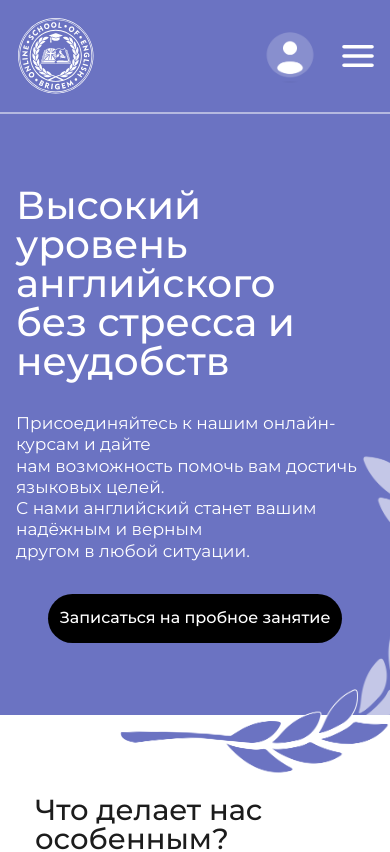
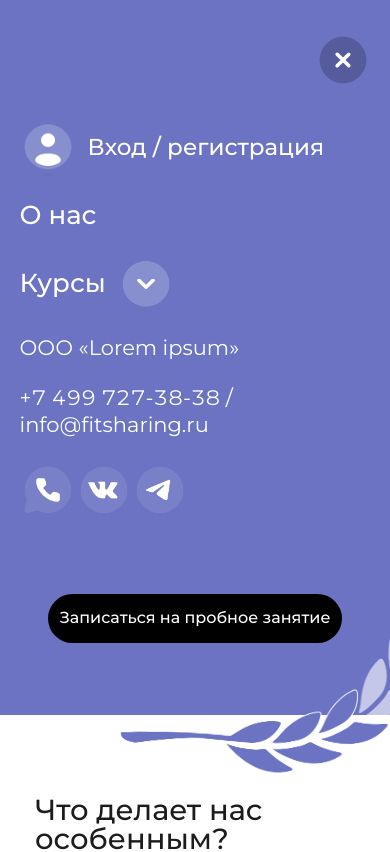
Before and after one commit to fedas25/react_capitalschool, a React app: page / in a window 390 px wide. Shown: the top 852 px of the page. Built offline with nearby package versions, Linux system fonts and the light colour scheme.

Commit message:
I made the mobile menu drop down

```diff
--- a/src/components/layout/navigation/NavBar/LoginRegistration.jsx
+++ b/src/components/layout/navigation/NavBar/LoginRegistration.jsx
@@ -38,13 +38,13 @@ const Pointer = styled.span`
 cursor: pointer;
 `;
 
-export default function Сourses({ handlerEntry, props }) {
+export default function Сourses({ handlerEntry, handlershowMenu }) {
     const isMobile = useMediaQuery({query: '(max-width: 768px)'})
 
     return (
         <Container>
             <ProfileIconStyled />
-            {isMobile && <Burger src={burger} alt='drop-down menu' />}
+            {isMobile && <Burger onClick={handlershowMenu} src={burger} alt='drop-down menu' />}
             {!isMobile &&
             <Pointer>
                 <Font1920h6 onClick={handlerEntry} white={+true}>Вход / регистрация</Font1920h6>
--- a/src/components/layout/navigation/NavBar/MobileView.jsx
+++ b/src/components/layout/navigation/NavBar/MobileView.jsx
@@ -14,6 +14,8 @@ const Container = styled.div`
     position: absolute;
     right: 0px;
     top: 0px;
+    top: ${(props) => props.isShown == false ? "0px" : "-590px"};
+    transition: top 400ms;
     width: 100%;
     padding: 32px 0 72px 0;
     z-index: 1;
@@ -72,7 +74,7 @@ const DropDownListCourses = styled.div`
     transition: max-height 300ms ease-in-out, margin 300ms ease-in-out;
 `;
 
-export default function ({ handler, isShown }) {
+export default function ({ handlerClosures, isShown }) {
     const [isListShow, setIsListShow] = useState(false);
 
     function changeListShow() {
@@ -83,11 +85,13 @@ export default function ({ handler, isShown }) {
 
     const listСourses = courses.map((courseName) => <H5 teacher white>{courseName}</H5>)
 
-    const maxHeightDropDownListCourses = (28 * courses.length) + ((courses.length - 1) * 20);
+    const maxHeightDropDownListCourses = (28 * courses.length) + ((courses.length - 1) * 20) +28;
+    // сделать добавление max-height при длинных названиях курсов 28px за каждый длинный курс
+    // который идёт в 2 строчки
 
     return (
-        <Container>
-            <img src={CrossExit} alt="alt" className='cross-exit' />
+        <Container isShown={isShown}>
+            <img src={CrossExit} onClick={handlerClosures} alt="alt" className='cross-exit' />
             <div className='login-registration'>
                 <img src={profileIcon} alt="profileIcon" />
                 <H5 teacher white>Вход / регистрация</H5>
--- a/src/components/layout/navigation/NavBar/index.jsx
+++ b/src/components/layout/navigation/NavBar/index.jsx
@@ -2,7 +2,7 @@ import React, { useState, useEffect } from 'react';
 import { useMediaQuery } from 'react-responsive';
 import styled from "styled-components";
 import logo from './../../../../assets/logo.svg';
-import Menu from "./menuItems";
+import Menu from "./MenuItems";
 import H4 from "./../../../fonts/desktop/1920_h4"
 
 const Contaier = styled.div`
@@ -82,13 +82,11 @@ export default function NavBar({ courses, handlerEntry }) {
                 <Menu showCourses={show} handle={animationHandler} handlerEntry={handlerEntry} />
             </Contaier>
             {!isMobile &&
-                <>
-                    <ContainerlistCourses showCourses={show}>
-                        <List>
-                            {listCourses}
-                        </List>
-                    </ContainerlistCourses>
-                </>
+                <ContainerlistCourses showCourses={show}>
+                    <List>
+                        {listCourses}
+                    </List>
+                </ContainerlistCourses>
             }
         </>
     );
--- a/src/components/layout/navigation/NavBar/menuItems.jsx
+++ b/src/components/layout/navigation/NavBar/menuItems.jsx
@@ -1,9 +1,10 @@
-import React from 'react';
+import React, {useState} from 'react';
 import styled from 'styled-components';
 import AboutUs from './AboutUs';
 import Courses from './Сourses';
 import Contacts from "./Contacts";
 import LoginRegistration from "./LoginRegistration"
+import MobileView from './MobileView';
 import { useMediaQuery } from 'react-responsive';
 
 const NavBar = styled.div`
@@ -18,8 +19,15 @@ const NavBar = styled.div`
 export default function MenuItems({ handle, handlerEntry, showCourses }) {
     const isMobile = useMediaQuery({ query: '(max-width: 768px)' })
 
+    const [isShowMenu, setIsShowMenu] = useState(false);
+
+    function changeListShow() {
+        setIsShowMenu(!isShowMenu);
+    }
+
     return (
         <NavBar>
+            <MobileView isShown={isShowMenu} handlerClosures={changeListShow}/>
             {!isMobile &&
                 <>
                     <AboutUs />
@@ -27,7 +35,7 @@ export default function MenuItems({ handle, handlerEntry, showCourses }) {
                     <Contacts />
                 </>
             }
-            <LoginRegistration handlerEntry={handlerEntry} />
+            <LoginRegistration handlerEntry={handlerEntry} handlershowMenu={changeListShow}/>
         </NavBar>
     );
 }
```
